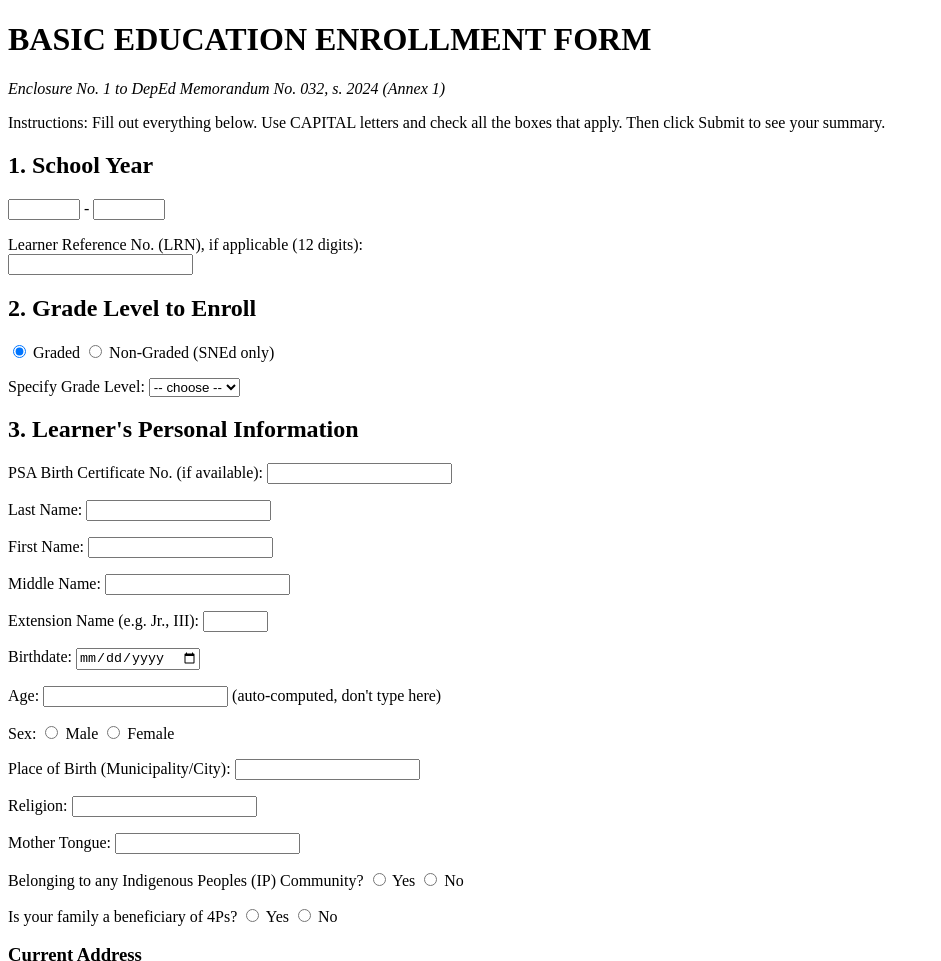
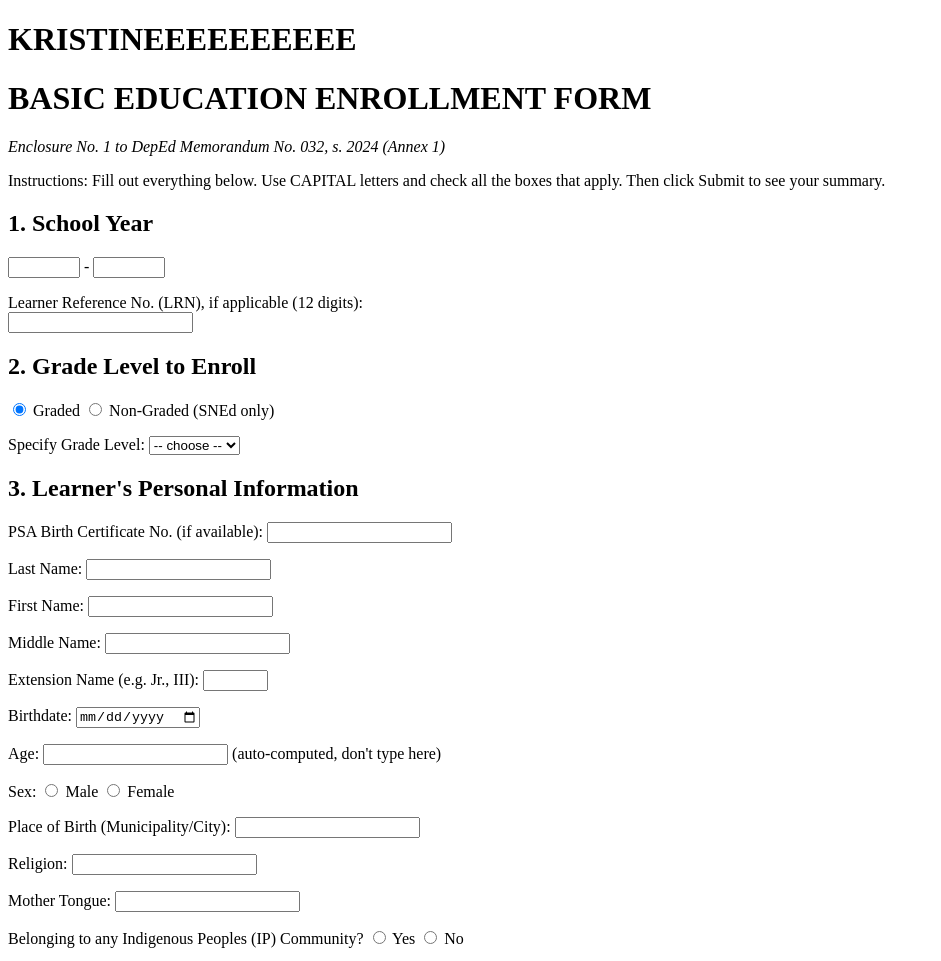
Before and after one commit to DrazzenHD/Testing-My-website, a plain HTML site: page index.html in a window 1280 px wide. Shown: the top 961 px of the page, without its empty margins (0-941 px from the left). Drawn offline with Linux system fonts and the light colour scheme.

Commit message:
Add files via upload

```diff
--- a/index.html
+++ b/index.html
@@ -1,10 +1,12 @@
 <!DOCTYPE html>
 <html lang="en">
 <head>
-
+  <meta charset="UTF-8">
+  <meta name="viewport" content="width=device-width, initial-scale=1.0">
   <title>Digital Enrollment Management System</title>
 </head>
 <body>
+  <h1>KRISTINEEEEEEEEEE</h1>
 
   <h1>BASIC EDUCATION ENROLLMENT FORM</h1>
   <p><i>Enclosure No. 1 to DepEd Memorandum No. 032, s. 2024 (Annex 1)</i></p>
```
